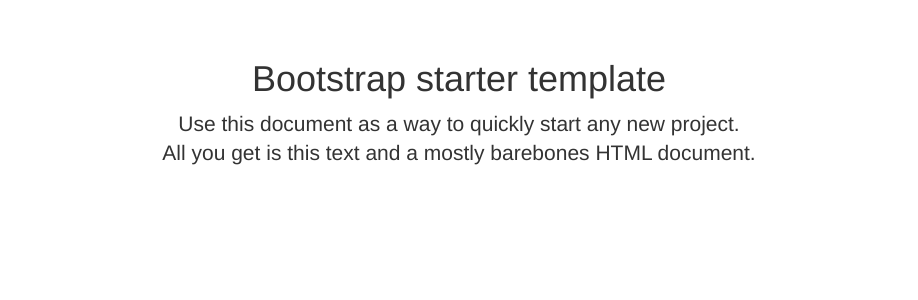
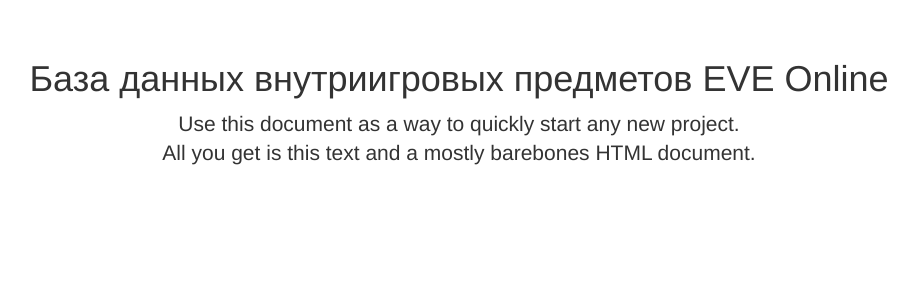
Before and after one commit to fowle/djangoeve, a Django app: page / in a window 1280 px wide. Shown: the part 51-351 px from the top of the page, without its empty margins (181-1099 px from the left). Run offline with Django 3.2, Linux system fonts and the light colour scheme; some libraries are stand-ins or nearby versions.

Commit message:
15.05.2017 home_1

```diff
--- a/evedb/templates/evedb/index.html
+++ b/evedb/templates/evedb/index.html
@@ -4,7 +4,7 @@
 {% block title %}EVE DB - Главная{% endblock title %}
 {% block content %}
       <div class="starter-template">
-        <h1>Bootstrap starter template</h1>
+        <h1>База данных внутриигровых предметов EVE Online</h1>
         <p class="lead">Use this document as a way to quickly start any new project.<br> All you get is this text and a mostly barebones HTML document.</p>
       </div>
 {% endblock content %}
```
